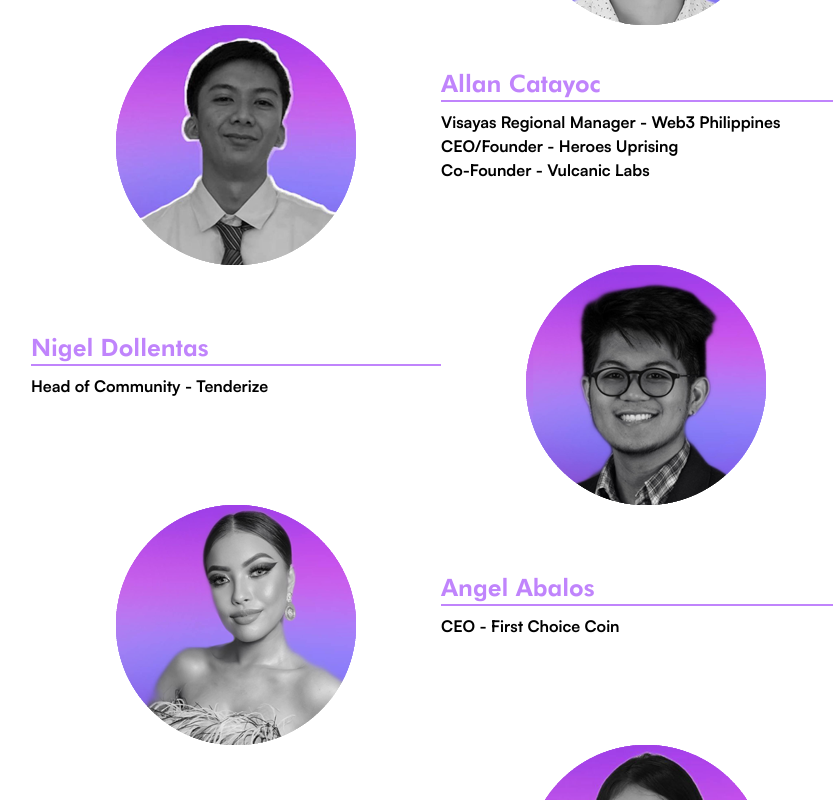
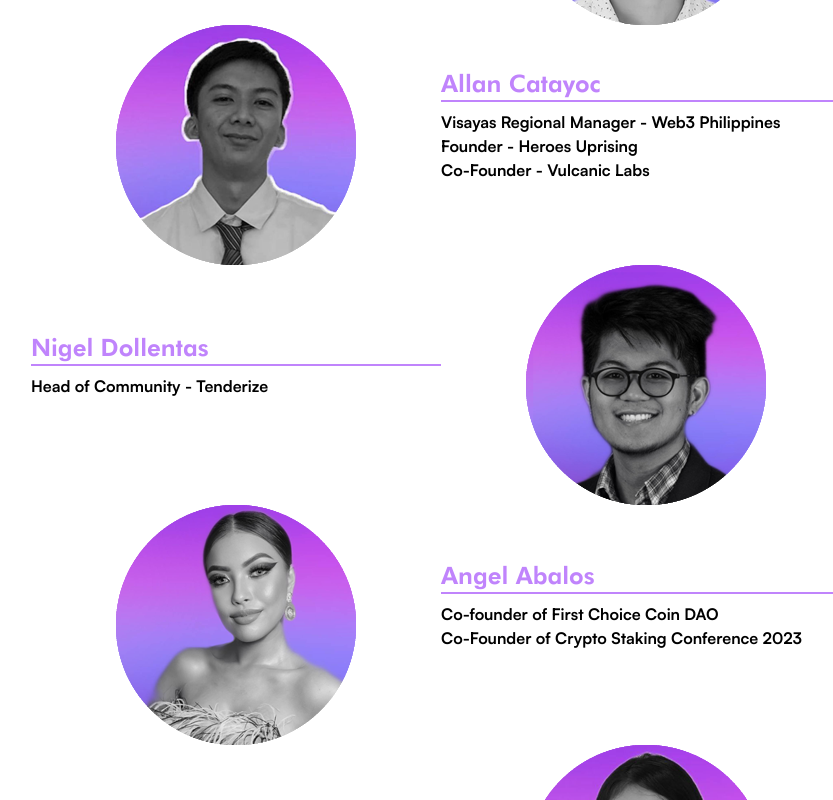
Before and after one commit to itsnalla/Event, a React (Create React App) app: page / in a window 1280 px wide. Shown: the part 3160-3960 px from the top of the page, without its empty margins (199-1032 px from the left). Built offline with nearby package versions, Linux system fonts and the light colour scheme.

Commit message:
updates ui
added Web3 Philippines as a community partner
Fixed some typos on some speakers positions

```diff
--- a/src/pages/Home/Home.tsx
+++ b/src/pages/Home/Home.tsx
@@ -79,7 +79,7 @@ const SPEAKERS = [
     imgPath: "speakers/allan.png",
     positions: [
       "Visayas Regional Manager - Web3 Philippines",
-      "CEO/Founder - Heroes Uprising",
+      "Founder - Heroes Uprising",
       "Co-Founder - Vulcanic Labs",
 
     ],
@@ -95,7 +95,8 @@ const SPEAKERS = [
     name: "Angel Abalos",
     imgPath: "speakers/angel.png",
     positions: [
-      "CEO - First Choice Coin",
+      "Co-founder of First Choice Coin DAO",
+      "Co-Founder of Crypto Staking Conference 2023",
     ],
   },
   {
@@ -414,6 +415,20 @@ const Home: FC = () => {
 
           <aside className="flex w-full items-center justify-center">
             <a
+              href="https://web3philippines.org"
+              target="_blank"
+              rel="noopener noreferrer"
+            >
+              <img
+                className="w-full max-w-[400px]"
+                src="partners/web3philippines.png"
+                alt="Web3 Philippines"
+              />
+            </a>
+          </aside>
+
+          <aside className="flex w-full items-center justify-center">
+            <a
               href=".com"
               target="_blank"
               rel="noopener noreferrer"
```
Also changed, not shown: public/partners/web3philippines.png (added).
